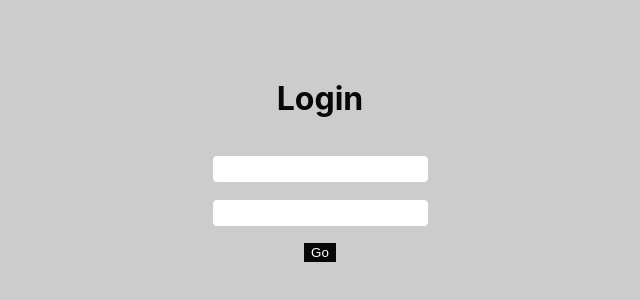
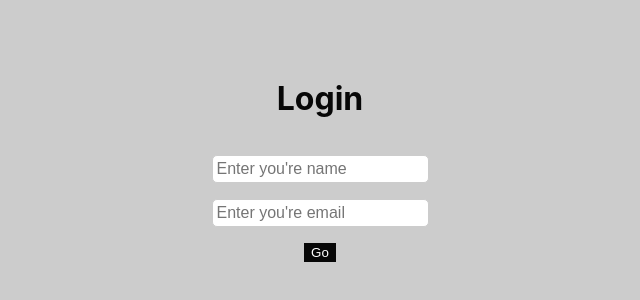
Before and after one commit to juozasm/sm, a React (Vite) app: page /login in a window 1280 px wide. Shown: the part 232-532 px from the top of the page, without its empty margins (320-960 px from the left). Built offline with nearby package versions, Linux system fonts and the light colour scheme.

Commit message:
Add placeholders

```diff
--- a/src/login/index.tsx
+++ b/src/login/index.tsx
@@ -29,8 +29,8 @@ const Login = () => {
         <div className={styles.login}>
             <h1>Login</h1>
             <form className={styles.form} onSubmit={onSubmit}>
-                <input type="text" name="name" />
-                <input type="email" name="email" />
+                <input placeholder="Enter you're name" type="text" name="name" />
+                <input placeholder="Enter you're email"  type="email" name="email" />
                 <button className="button-primary" type="submit">
                     Go
                 </button>
```
